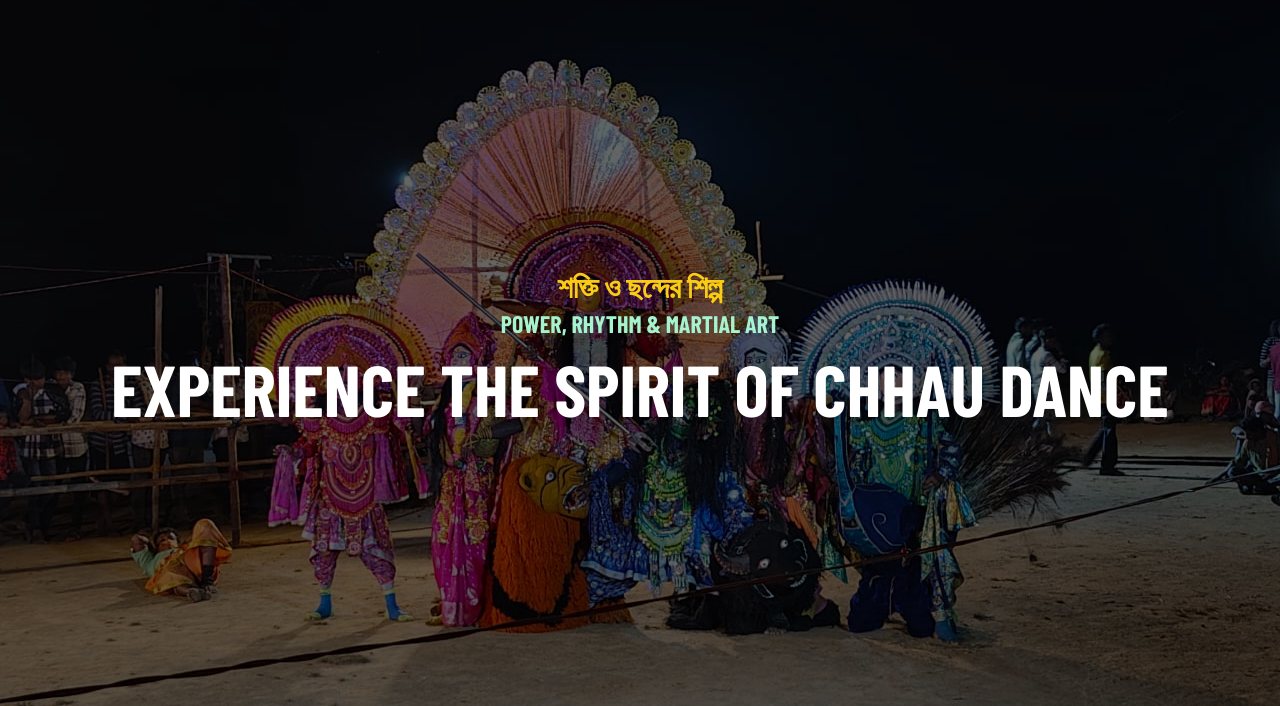
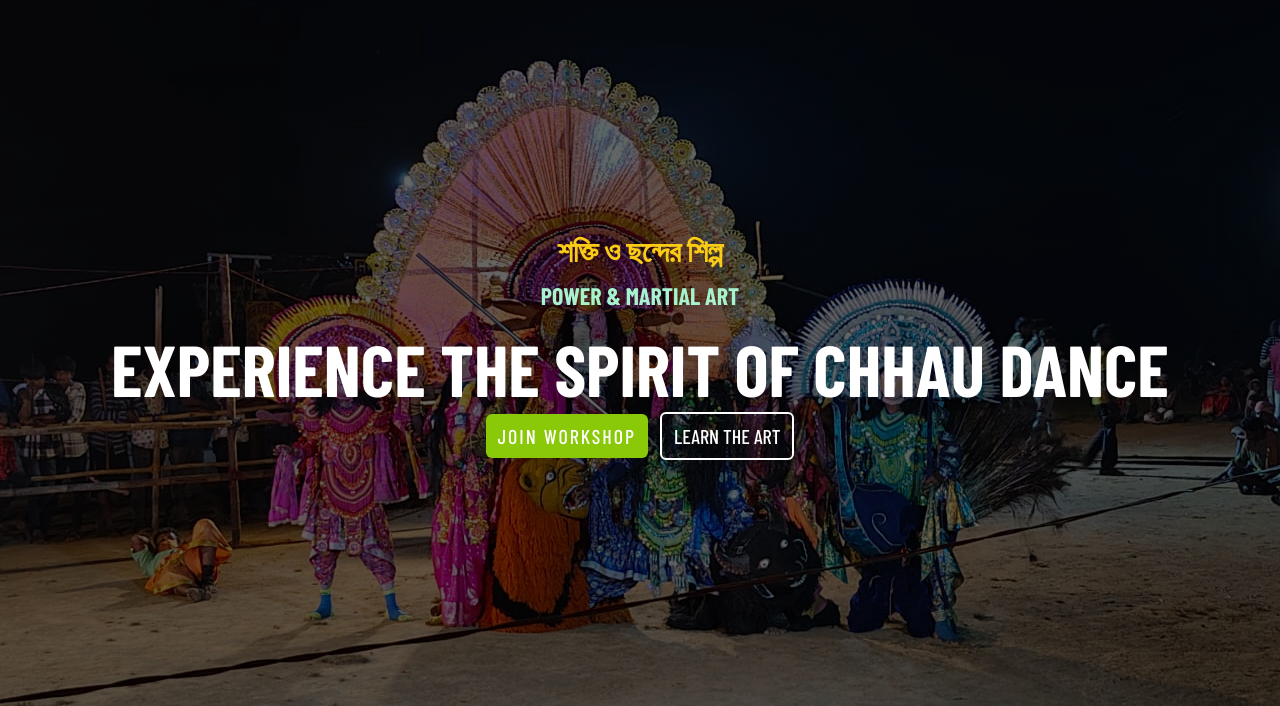
Before and after one commit to CoderSwarup03/Chow-Dance-Website, a plain HTML site: page index.html in a window 1280 px wide. Shown: the part 115-821 px from the top of the page. Drawn offline with nearby package versions, Linux system fonts and the light colour scheme; a web font is replaced by a local one.

Commit message:
hero added

```diff
--- a/index.html
+++ b/index.html
@@ -124,37 +124,52 @@
         <div class="relative overflow-hidden h-[90dvh]">
             <!-- Slider Wrapper -->
             <div id="slider" class="flex transition-transform duration-700 ease-in-out">
-                <img src="./imagees/hero-image.jpeg" class="w-full h-[90dvh] object-cover shrink-0" />
-                <img src="./imagees/hero-image2.jpeg" class="w-full h-[90dvh] object-cover shrink-0" />
-                <img src="./imagees/hero-image3.jpeg" class="w-full h-[90dvh] object-cover shrink-0" />
+                <img src="./imagees/hero-image.jpeg" alt="hero image" class="w-full h-[90dvh] object-cover shrink-0" />
+                <img src="./imagees/hero-image2.jpeg" alt="hero image" class="w-full h-[90dvh] object-cover shrink-0" />
+                <img src="./imagees/hero-image3.jpeg" alt="hero image" class="w-full h-[90dvh] object-cover shrink-0" />
             </div>
 
             <!-- Black Overlay -->
             <div class="absolute inset-0 bg-black/60"></div>
 
             <!-- Hero Text -->
-            <div class="w-full absolute top-1/2 left-1/2 -translate-x-1/2 -translate-y-1/2 z-10 px-4">
+            <div
+                class="w-full absolute top-1/2 left-1/2 -translate-x-1/2 -translate-y-1/2 z-10 px-4 flex flex-col items-center gap-2">
+
                 <h1 id="heroTitle"
                     class="uppercase barlow-condensed-medium text-7xl max-md:text-4xl font-bold text-center text-white transition-opacity duration-500">
 
-                    <!-- Bengali Highlight -->
+                    <!-- Bengali -->
                     <span id="heroBn" class="block text-[#facc15] text-3xl max-md:text-xl mb-1 font-semibold">
-                        পশ্চিমবঙ্গের ছৌ নৃত্য
+                        ঝাড়গ্রামের ছৌ নৃত্য
                     </span>
 
-                    <!-- English Highlight -->
-                    <span id="heroEn" class="block text-[#a7f3d0] text-2xl max-md:text-lg mb-3">
+                    <!-- English -->
+                    <span id="heroEn" class="block text-[#a7f3d0] text-2xl max-md:text-lg mb-3 px-3 py-2 rounded-md">
                         West Bengal Chhau Dance
                     </span>
 
-                    <!-- Main Title -->
+                    <!-- Main -->
                     <span id="heroMain">
                         Traditional Masked Dance of India
                     </span>
                 </h1>
+
+                <!-- Buttons -->
+                <div class="flex flex-col md:flex-row items-center gap-3">
+                    <a id="bookBtn" href="#"
+                        class="text-white px-2 py-1 md:px-3 md:py-2 bg-[#8ac908] uppercase text-md md:text-xl rounded-md barlow-condensed-medium tracking-widest">
+                        Book Now
+                    </a>
+
+                    <a id="moreBtn" href="#"
+                        class="px-2 py-1 md:px-3 md:py-2 border-2 border-white text-white uppercase text-md md:text-xl rounded-md barlow-condensed-medium">
+                        More About
+                    </a>
+                </div>
             </div>
+
         </div>
-
     </section>
 
     <!-- JS Script Added  -->
@@ -191,25 +206,41 @@
     <script>
         const slider = document.getElementById("slider");
         const heroTitle = document.getElementById("heroTitle");
+
         const heroBn = document.getElementById("heroBn");
         const heroEn = document.getElementById("heroEn");
         const heroMain = document.getElementById("heroMain");
 
+        const bookBtn = document.getElementById("bookBtn");
+        const moreBtn = document.getElementById("moreBtn");
+
         const slidesContent = [
             {
-                bn: "পশ্চিমবঙ্গের ছৌ নৃত্য",
+                bn: "ঝাড়গ্রামের ছৌ নৃত্য",
                 en: "West Bengal Chhau Dance",
-                main: "Traditional Masked Dance of India"
+                main: "Traditional Masked Dance of India",
+                bookText: "Book Now",
+                bookLink: "#book-show",
+                moreText: "More About Chhau",
+                moreLink: "#about-chhau"
             },
             {
                 bn: "শক্তি ও ছন্দের শিল্প",
-                en: "Power, Rhythm & Martial Art",
-                main: "Experience the Spirit of Chhau Dance"
+                en: "Power & Martial Art",
+                main: "Experience the Spirit of Chhau Dance",
+                bookText: "Join Workshop",
+                bookLink: "#workshop",
+                moreText: "Learn the Art",
+                moreLink: "#learn-chhau"
             },
             {
                 bn: "বাঙালির সাংস্কৃতিক ঐতিহ্য",
                 en: "Cultural Heritage of Bengal",
-                main: "Where Tradition Comes Alive"
+                main: "Preserving an Ancient Dance Form",
+                bookText: "Watch Performance",
+                bookLink: "#performance",
+                moreText: "Explore Heritage",
+                moreLink: "#heritage"
             }
         ];
 
@@ -221,13 +252,20 @@
             // Slide Image
             slider.style.transform = `translateX(-${index * 100}%)`;
 
-            // Fade Text
+            // Fade Content
             heroTitle.classList.add("opacity-0");
 
             setTimeout(() => {
                 heroBn.textContent = slidesContent[index].bn;
                 heroEn.textContent = slidesContent[index].en;
                 heroMain.textContent = slidesContent[index].main;
+
+                bookBtn.textContent = slidesContent[index].bookText;
+                bookBtn.href = slidesContent[index].bookLink;
+
+                moreBtn.textContent = slidesContent[index].moreText;
+                moreBtn.href = slidesContent[index].moreLink;
+
                 heroTitle.classList.remove("opacity-0");
             }, 300);
 
@@ -235,6 +273,7 @@
     </script>
 
 
+
 </body>
 
 </html>
```
